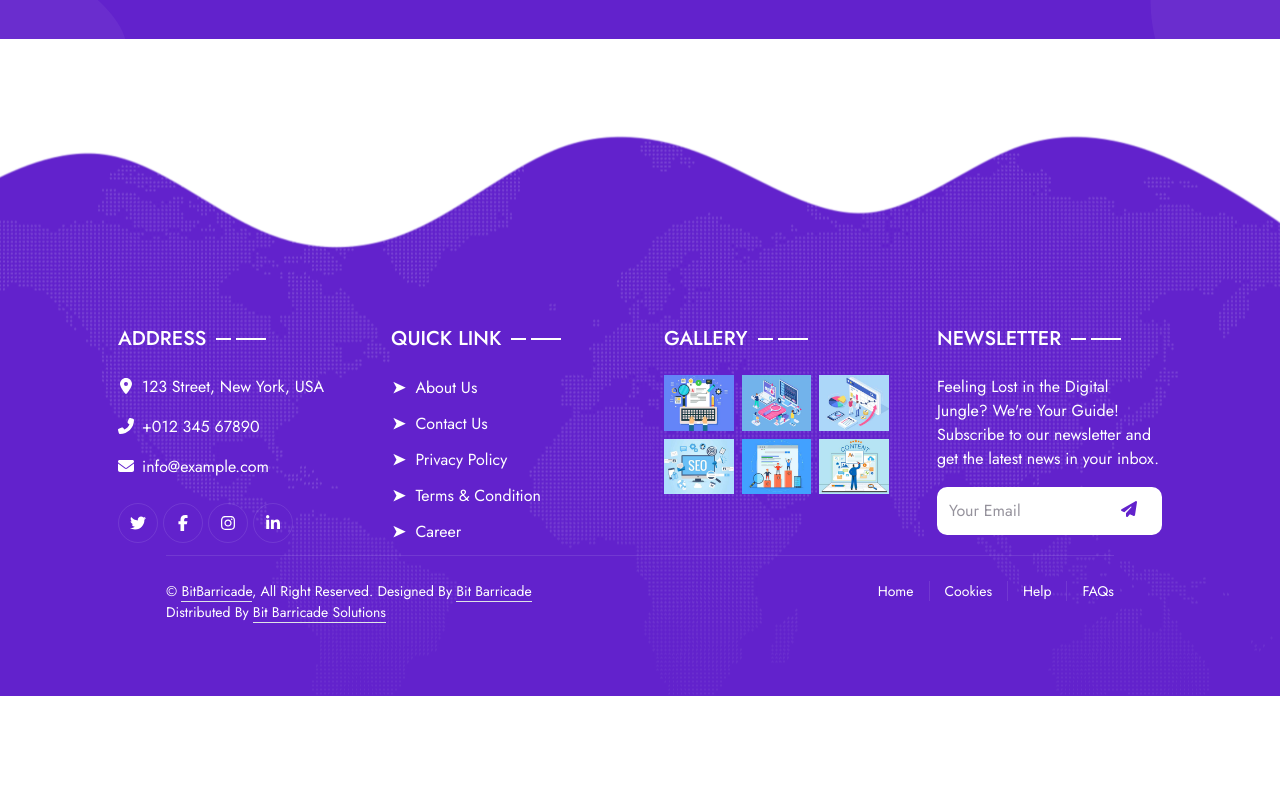
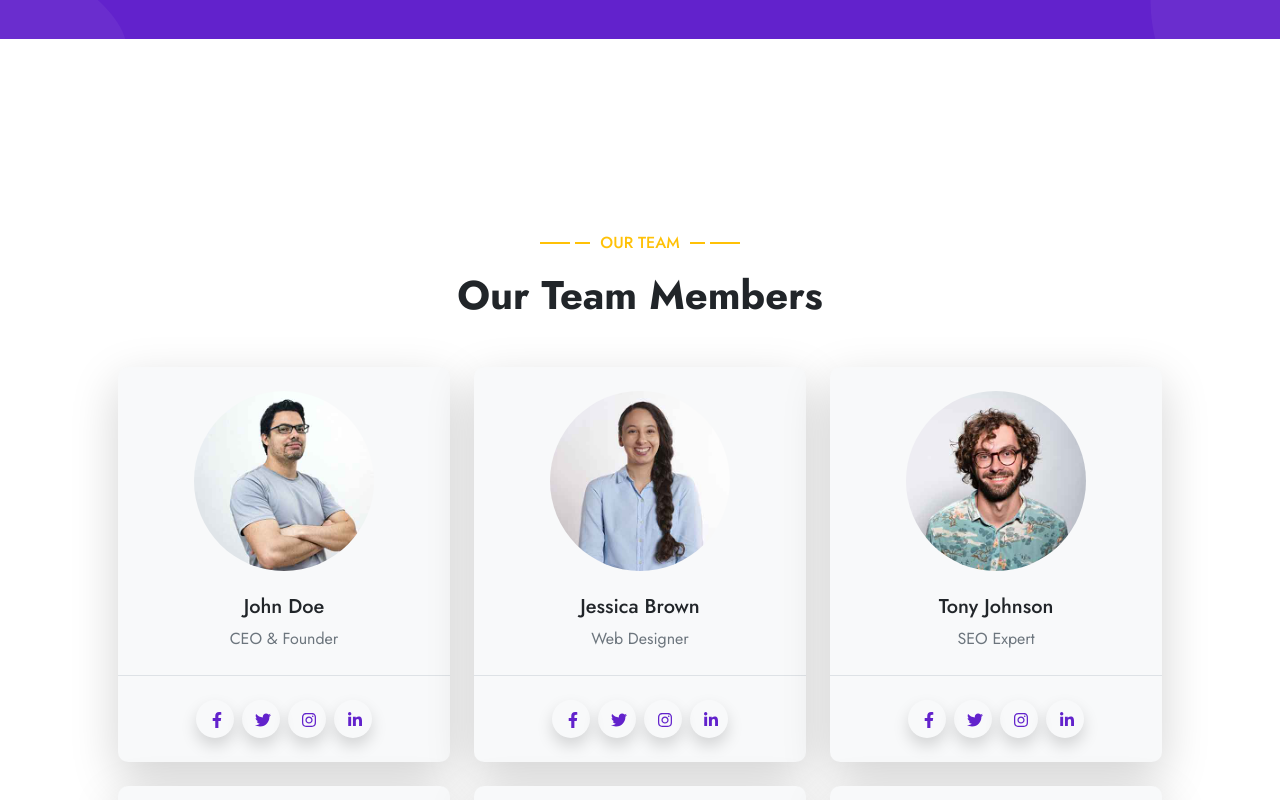
Before and after one commit to BitBarricade/webpage-next, a Next.js app: page / in a window 1280 px wide. Shown: the part 3520-4320 px from the top of the page. Before the commit the page ends 4216 px from the top, so only its background shows below. Built offline with nearby package versions, Linux system fonts and the light colour scheme.

Commit message:
team component added to home page

```diff
--- a/src/app/page.tsx
+++ b/src/app/page.tsx
@@ -4,6 +4,7 @@ import Feature from "@/components/Feature/Feature";
 import Facts from "@/components/Facts/Facts";
 import Service from "@/components/Service/Service";
 import Newsletter from "@/components/Newsletter/Newsletter";
+import Team from "@/components/Team/Team";
 
 export default function Home() {
   return (
@@ -13,6 +14,7 @@ export default function Home() {
       <Facts />
       <Service />
       <Newsletter />
+      <Team />
     </div>
   );
 }
```
